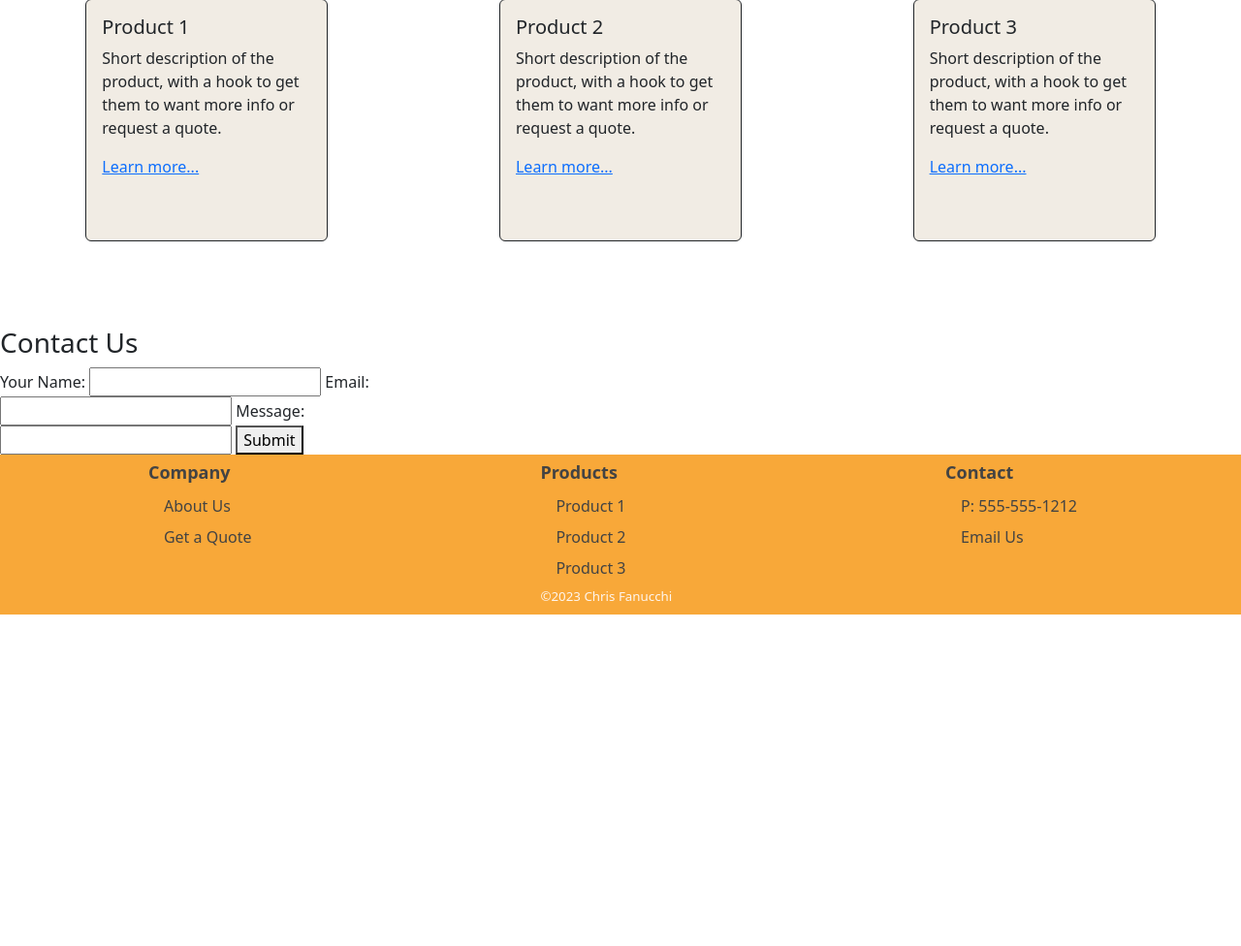
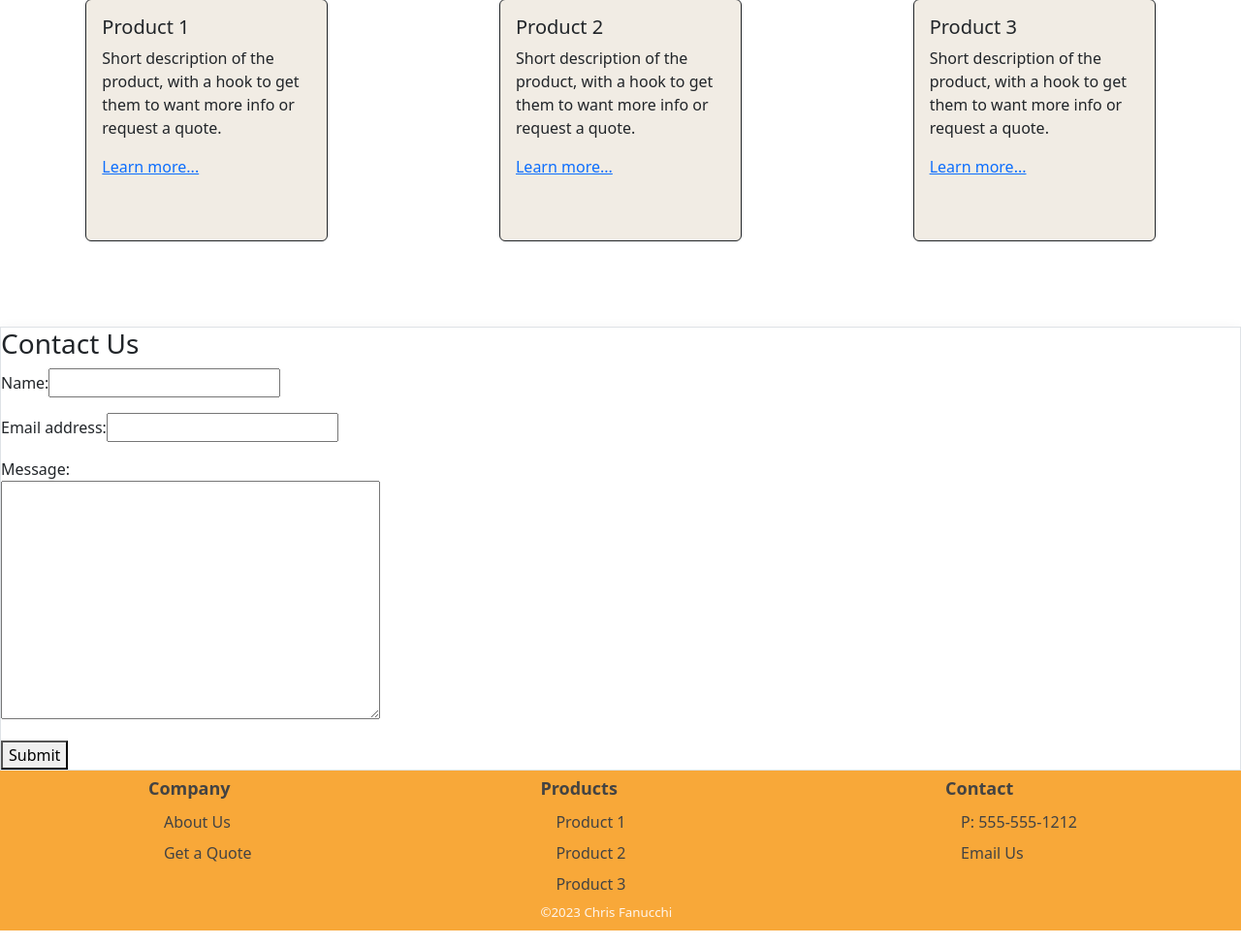
Before and after one commit to Vigilos/InsuranceServices, a Django app: page / in a window 1280 px wide. Shown: the part 637-1613 px from the top of the page at 97% size. Before the commit the page ends 1271 px from the top, so only its background shows below. Run offline with Django 4.2, Linux system fonts and the light colour scheme; some libraries are stand-ins or nearby versions.

Commit message:
Got form error display working - Needs formatting

```diff
--- a/inssvc/app/forms.py
+++ b/inssvc/app/forms.py
@@ -4,12 +4,16 @@ from .models import ContactUs
 
 
 class EmailForm(ModelForm):
+    name = forms.TextInput(attrs={'class': 'form_name', 'id': 'name_id'})
+    email_address = forms.EmailField()
+    message = forms.TextInput()
+
     class Meta:
         model = ContactUs
         fields = ['name', 'email_address', 'message']
         labels = {}
-        widgets = {
-            'name': forms.TextInput(attrs={'class': 'form_name', 'id': 'name_id'}),
-            'email_address': forms.EmailInput(),
-            'message': forms.TextInput(),
-        }
+        # widgets = {
+        #     'name': forms.TextInput(attrs={'class': 'form_name', 'id': 'name_id'}),
+        #     'email_address': forms.EmailInput(),
+        #     'message': forms.TextInput(),
+        # }
--- a/inssvc/app/models.py
+++ b/inssvc/app/models.py
@@ -3,8 +3,6 @@ from django.core import validators
 
 
 class ContactUs(models.Model):
-    name = models.CharField('Your Name', max_length=200, name='name')
-    email_address = models.EmailField('Email', name='email_address', error_messages={
-                                      'invalid': 'Please enter a correct email address'
-                                      })
+    name = models.CharField('Name', max_length=200, name='name')
+    email_address = models.EmailField('Email', name='email_address')
     message = models.TextField('Message', max_length=500, name='message')
--- a/inssvc/app/templates/index.html
+++ b/inssvc/app/templates/index.html
@@ -37,20 +37,44 @@
     </div>
   </div>
 
-  <div>
-    <br/><br/><br/>
+  <br/><br/><br/>
 
-    {% if form.errors %}
+  <div class="shadow border">
+
+    {% comment %} {% if form.errors %}
       <div class="alert alert-danger">
           {{ form.errors }}
       </div>
-    {% endif %}
+    {% endif %} {% endcomment %}
 
     <div class="col-sm-4" id="contact-us">
       <h3>Contact Us</h3>
       <form method=POST action="{% url 'home' %}" enctype="multipart/form-data">
         {% csrf_token %}
-        {{form}}
+
+        <p>{{form.name.label}}:{{form.name}} {{form.name.errors|striptags}}</p>
+        <p>{{form.email_address.label}}:{{form.email_address}} {{form.email_address.errors|striptags}}</p>
+        <p>{{form.message.label}}:{{form.message}} {{form.message.errors|striptags}}</p>
+
+        {% comment %} {{form}} {% endcomment %}
+
+        {% comment %} <div class="form-group">
+          <label for="InputName">Name</label>
+          <input type="text" class="form-control" name="name" aria-describedby="name" placeholder="Name">
+          <input type="email" class="form-control" name="email_address" aria-describedby="email_address" placeholder="Email Address">
+          <input type="text" class="form-control" name="message" aria-describedby="message" placeholder="Message">
+        </div> {% endcomment %}
+
+        {% comment %} {% if form.errors %}
+          {% for field in form %}
+              {% for error in field.errors %}
+                <div class="alert alert-danger">
+                      <strong>{{ error|escape }}</strong>
+                </div>
+              {% endfor %}
+          {% endfor %}
+        {% endif %} {% endcomment %}
+
         <button>Submit</button>
       </form>
     </div>
--- a/inssvc/app/views.py
+++ b/inssvc/app/views.py
@@ -5,6 +5,7 @@ from string import Template
 import os
 from django.utils import timezone
 from django.shortcuts import render
+from django.http import HttpResponseRedirect
 from dotenv import load_dotenv
 from .forms import EmailForm
 
@@ -12,20 +13,19 @@ load_dotenv()
 
 
 def home(request):
-    if request.POST:
-        form = EmailForm(request.POST)
+    if request.method == "POST" or None:
+        form = EmailForm(request.POST or None)
         print(request.POST)
         if form.is_valid():
             print('POST successful - Form validated!')
-            return render(request, 'index.html', {'form': EmailForm})
+            return HttpResponseRedirect('/')
         else:
             print('Invalid entries on form! Error: ' +
                   str(form.errors.as_json()))
-            return render(request, 'index.html', {'form': EmailForm})
+            return render(request, 'index.html', {'form': form})
     else:
         form = EmailForm()
-        return render(request, 'index.html', {'form': EmailForm})
-    # return render(request, "index.html")
+        return render(request, 'index.html', {'form': form})
 
 
 def about(request):
```
